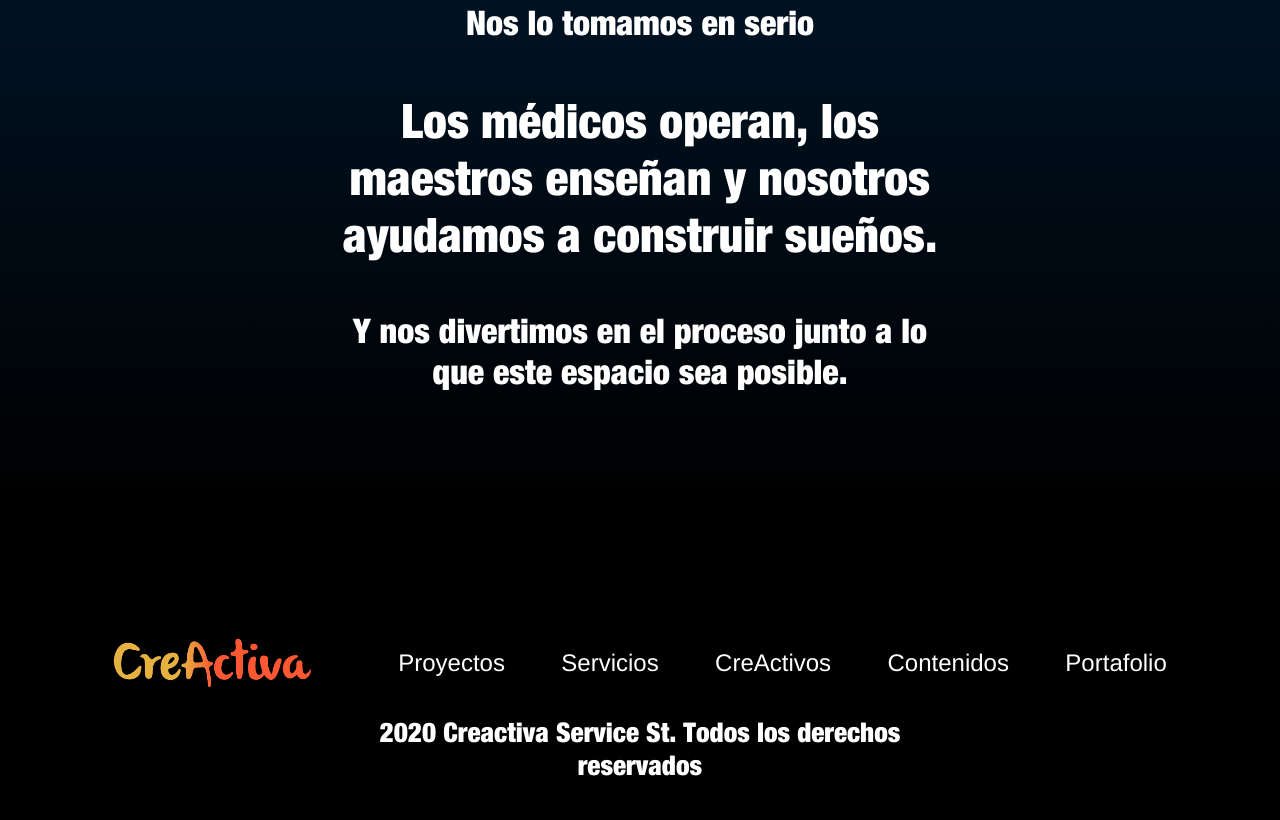
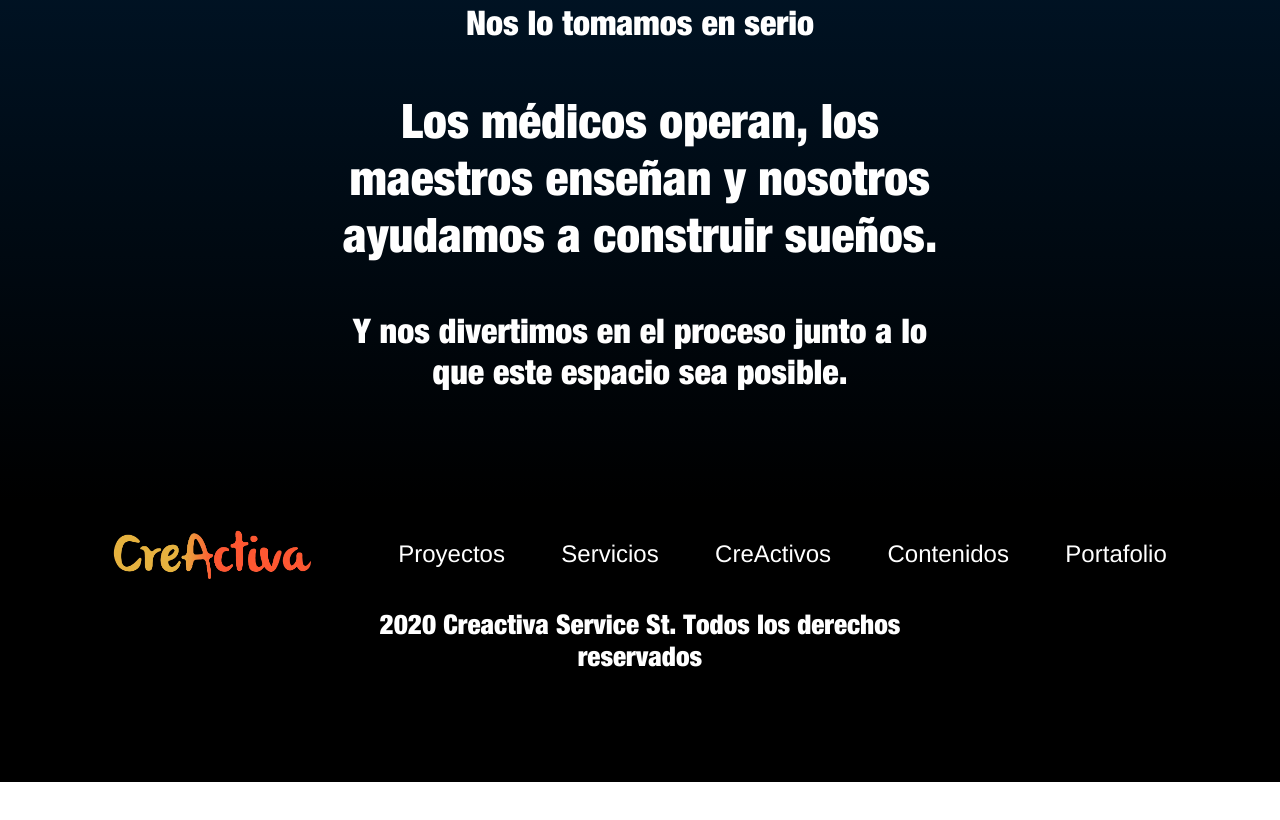
Before and after one commit to CreActiva/Creactiva-MasterMind, a website: page index.html in a window 1280 px wide. Shown: the part 4770-5590 px from the top of the page. After the commit the page ends 5552 px from the top, so only its background shows below. Drawn offline with Linux system fonts and the light colour scheme.

Commit message:
Actualizando cambios

```diff
--- a/index.html
+++ b/index.html
@@ -224,7 +224,7 @@
       </div>
   </section>
   <!--FOOTER-->
-  <div class="bg-black pt-5 pb-5">
+  <div class="bg-black pb-5">
     <div class="container">
       <div class="row justify-content-center text-center">
         <div class="col-lg-3">
```
